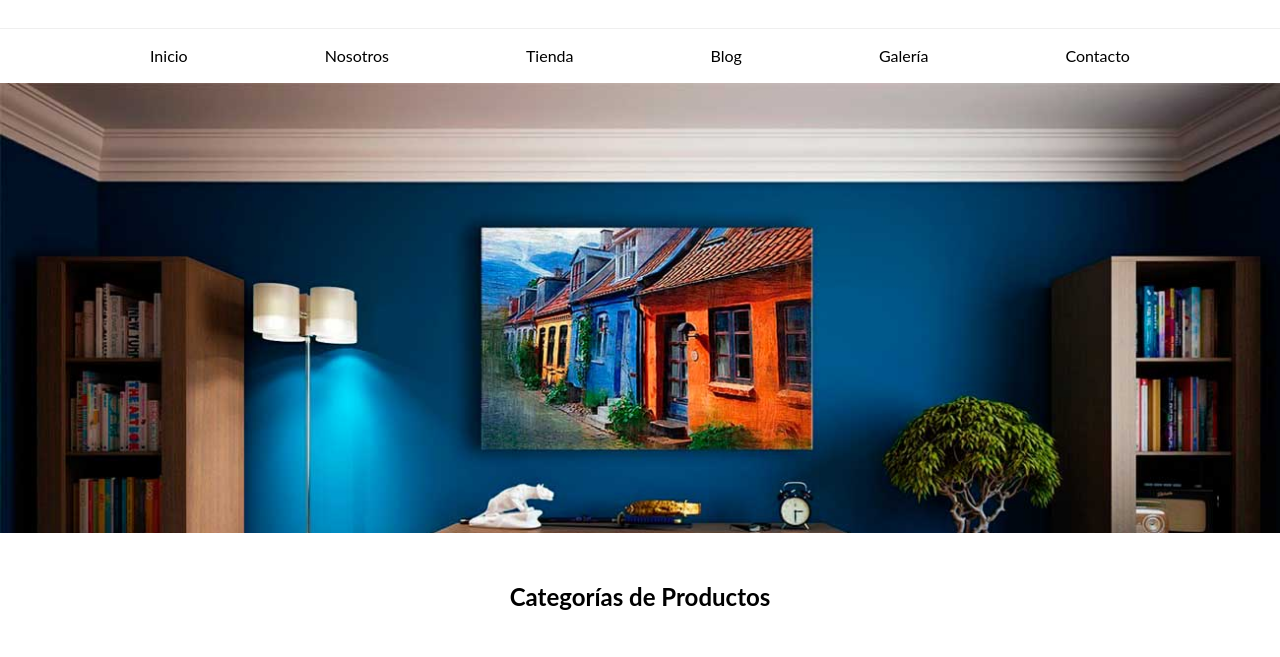
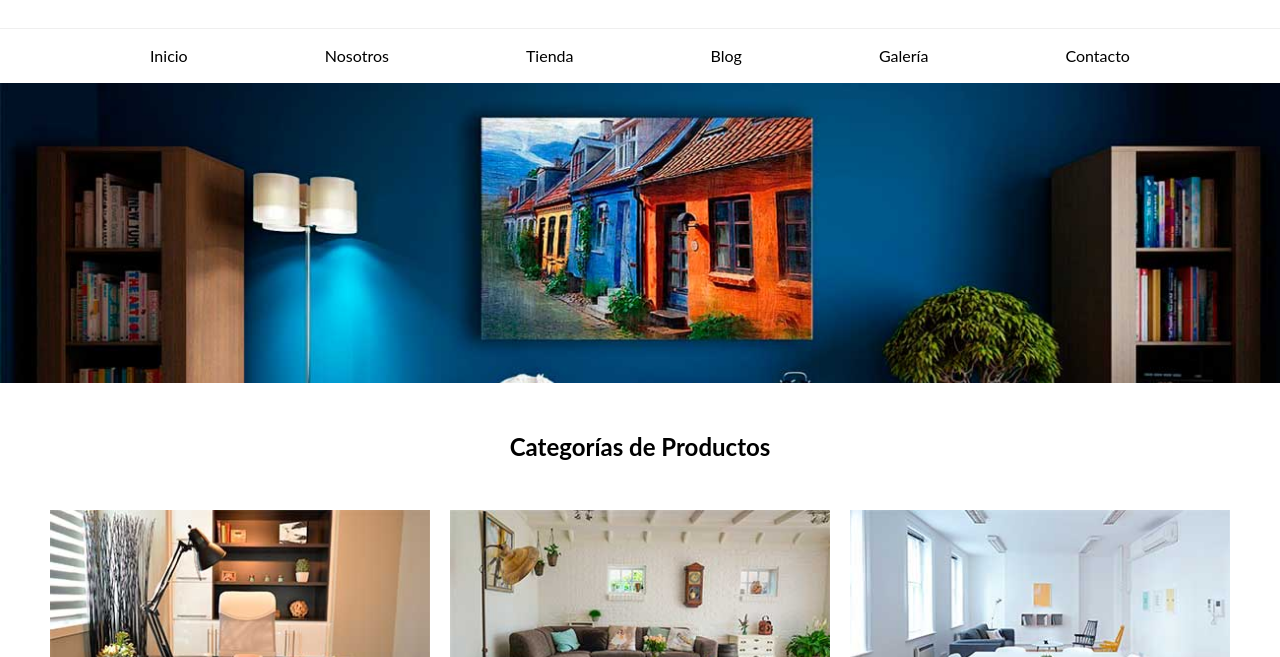
Before and after one commit to davidnavarretea/ECommerce, a plain HTML site: page index.html in a window 1280 px wide. Shown: the part 130-787 px from the top of the page. Drawn offline with Linux system fonts and the light colour scheme.

Commit message:
hero internal position updated

```diff
--- a/css/app.css
+++ b/css/app.css
@@ -28,7 +28,8 @@ h3{
     background-image: url(../img/principal.jpg);
     background-repeat: no-repeat;
     background-size: cover;
-    height: 45rem;
+    background-position: 0px -110px;
+    height: 30rem;
 }
 .categorias{
     padding: 0 5rem;
```
